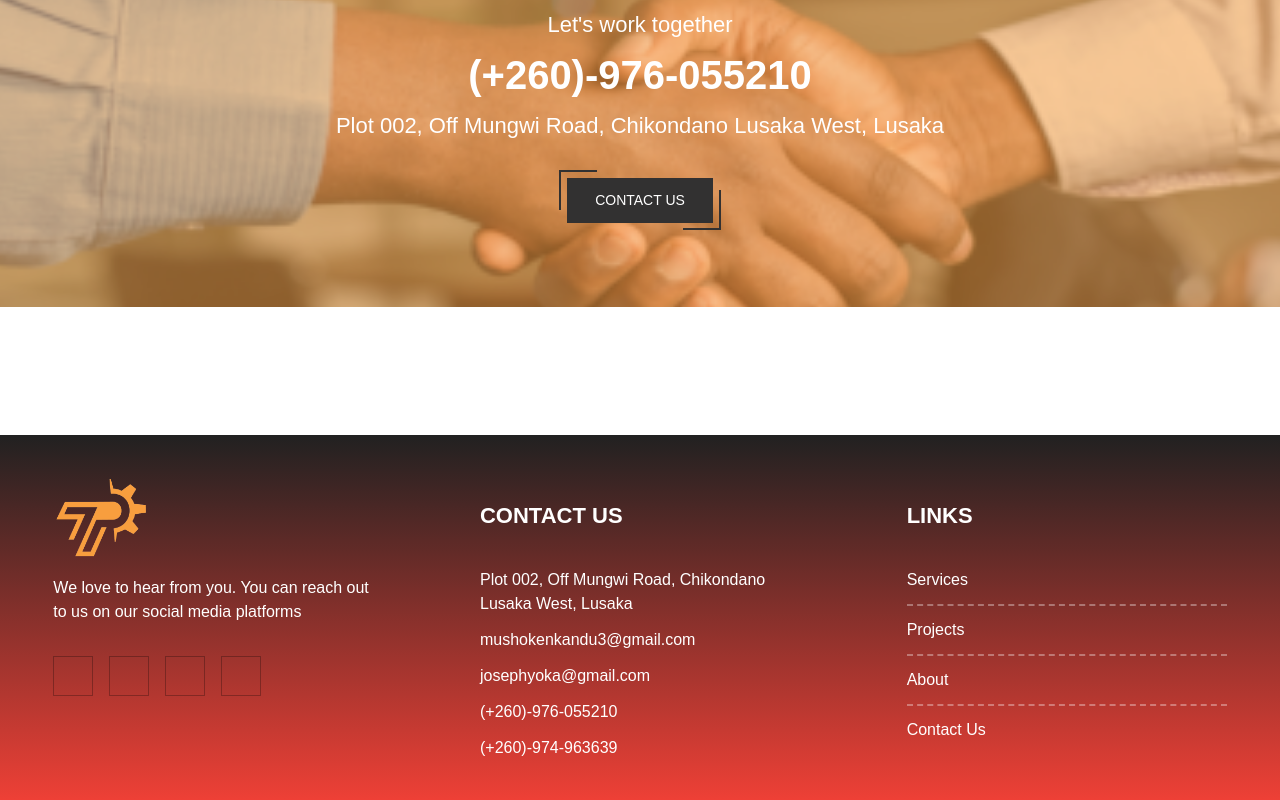
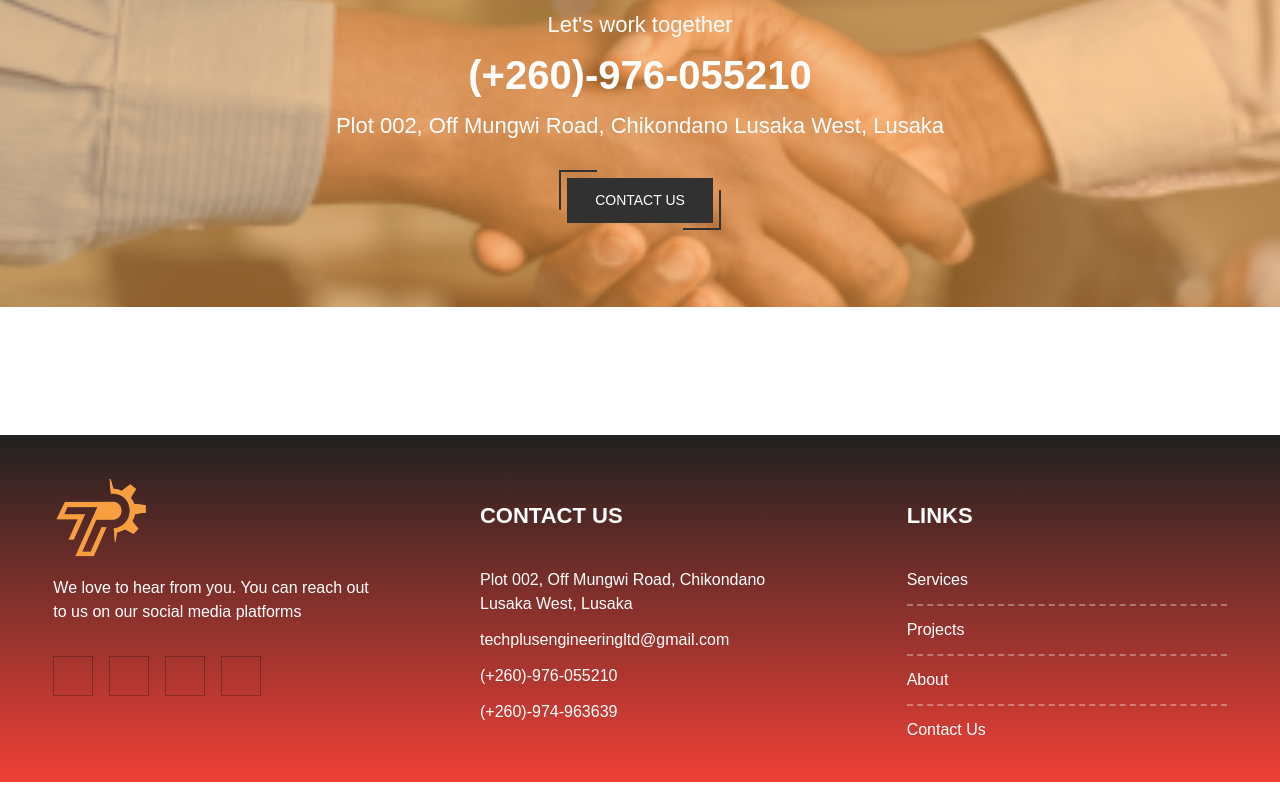
Before and after one commit to mkaweme/techplus, a Next.js app: page / in a window 1280 px wide. Shown: the part 4194-4994 px from the top of the page. Built offline with nearby package versions, Linux system fonts and the light colour scheme; some icons are missing.

Commit message:
changed email address

```diff
--- a/app/components/Footer.tsx
+++ b/app/components/Footer.tsx
@@ -29,8 +29,7 @@ const Footer = () => {
       <div className="flex flex-col lg:w-[25%] text-white gap-y-3">
         <h3 className="text-[22px] font-bold my-6">CONTACT US</h3>
         <p>Plot 002, Off Mungwi Road, Chikondano Lusaka West, Lusaka</p>
-        <p>mushokenkandu3@gmail.com</p>
-        <p>josephyoka@gmail.com</p>
+        <p>techplusengineeringltd@gmail.com</p>
         <p>(+260)-976-055210</p>
         <p>(+260)-974-963639</p>
       </div>
```
